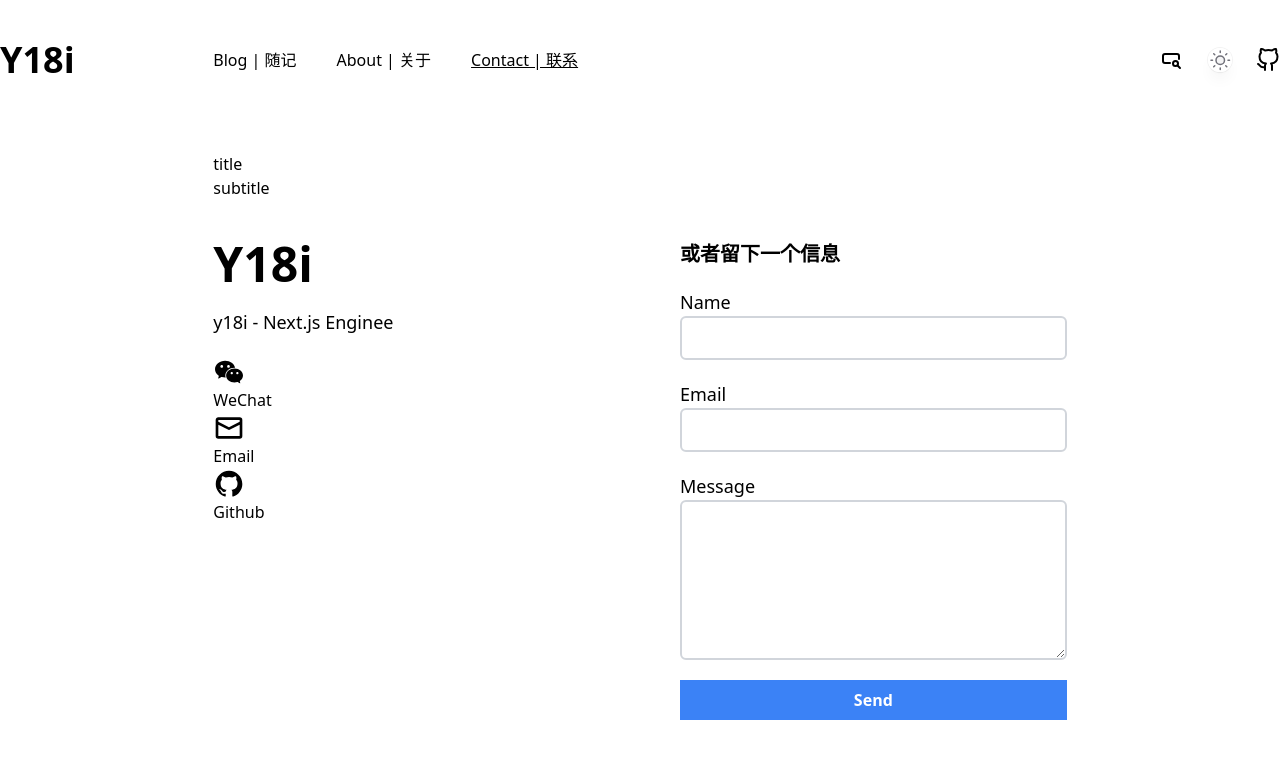
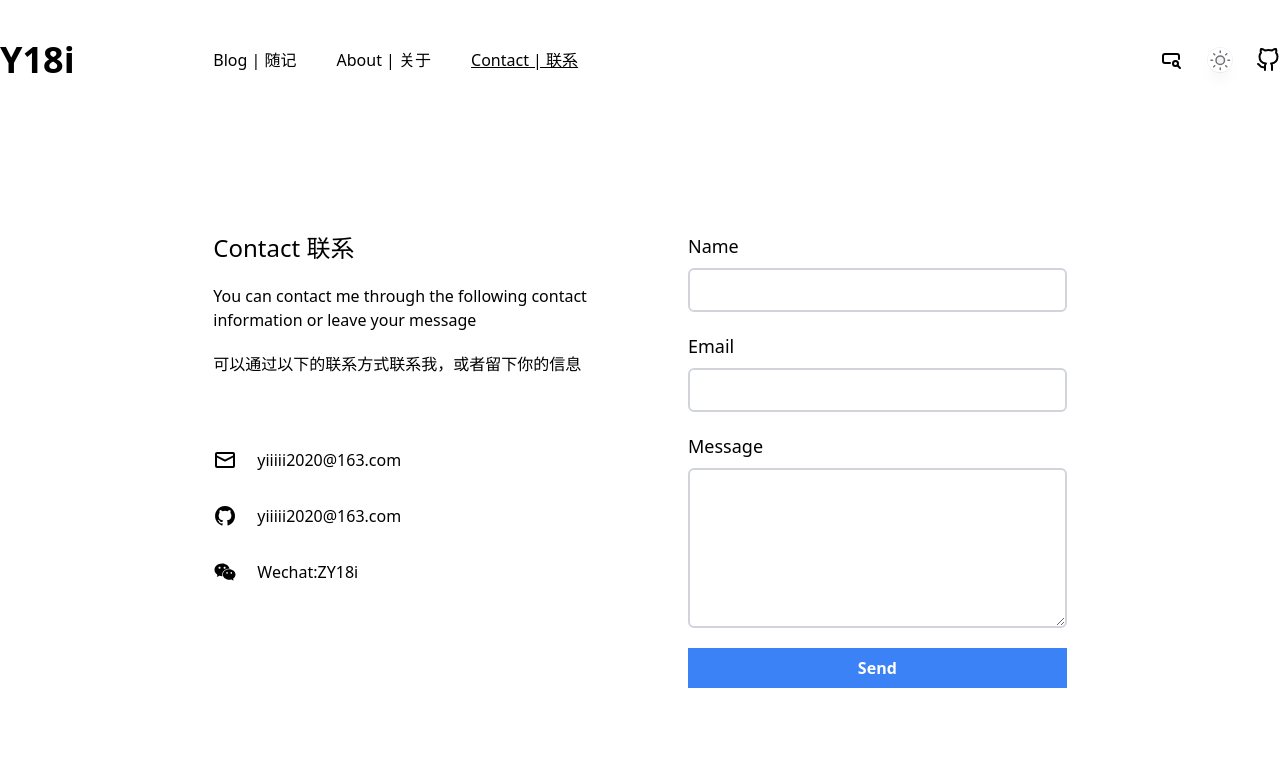
Before and after one commit to yiiiiiiiiiiiiiiiiii/yi-blog, a Next.js app: page /contact in a window 1280 px wide. Shown: the top 758 px of the page. Built offline with nearby package versions, Linux system fonts and the light colour scheme.

Commit message:
fix: 修改联系页面样式

```diff
--- a/src/app/contact/page.tsx
+++ b/src/app/contact/page.tsx
@@ -4,30 +4,30 @@ import IconGithub from "@/components/SvgIcon/Github";
 
 export default function Page() {
   return (
-    <div>
+    <div className="flex flex-row justify-between items-start gap-24 mt-20">
+      <div className="mb-5 gap-y-8 w-full flex flex-col items-start">
         <div className="mb-10">
-        <div>title</div>
-        <div>subtitle</div>
+          <div className="text-2xl font-medium mb-5">Contact 联系</div>
+          <div className="mb-5">
+            You can contact me through the following contact information or
+            leave your message
           </div>
-      <div className="flex flex-row justify-between items-start gap-20">
-        <div className="w-full flex flex-col items-start">
-          <div className="text-5xl font-bold mb-5">Y18i</div>
-          <div className="text-lg mb-5">y18i - Next.js Enginee</div>
-          <div className="mb-5">
-            <div>
-              <IconWechat className="w-8 h-8" />
-              WeChat
+          <div className="">可以通过以下的联系方式联系我，或者留下你的信息</div>
         </div>
-            <div>
-              <IconEmail className="w-8 h-8" /> <div>Email</div>
+        <div className="flex justify-center items-center gap-x-5">
+          <IconEmail className="w-6 h-6" />
+          <div className="font-medium">yiiiii2020@163.com</div>
         </div>
-            <div>
-              <IconGithub className="w-8 h-8" /> <div>Github</div>
+        <div className="flex justify-center items-center gap-x-5">
+          <IconGithub className="w-6 h-6" />
+          <div className="font-medium">yiiiii2020@163.com</div>
         </div>
+        <div className="flex justify-center items-center gap-x-5">
+          <IconWechat className="w-6 h-6" />
+          <div className="font-medium">Wechat:ZY18i</div>
         </div>
       </div>
       <div className="w-full flex flex-col items-start  ">
-          <div className="text-xl font-bold mb-5">或者留下一个信息</div>
         <form
           className="w-full max-w-lg"
           name="contact"
@@ -37,7 +37,7 @@ export default function Page() {
         >
           <input type="hidden" name="bot-field" />
           <div className="flex flex-col mb-5">
-              <label className="text-lg" htmlFor="name">
+            <label className="text-lg font-medium mb-2" htmlFor="name">
               Name
             </label>
             <input
@@ -49,7 +49,7 @@ export default function Page() {
             />
           </div>
           <div className="flex flex-col mb-5">
-              <label className="text-lg" htmlFor="email">
+            <label className="text-lg font-medium  mb-2" htmlFor="email">
               Email
             </label>
             <input
@@ -61,7 +61,7 @@ export default function Page() {
             />
           </div>
           <div className="flex flex-col mb-5">
-              <label className="text-lg" htmlFor="message">
+            <label className="text-lg font-medium  mb-2" htmlFor="message">
               Message
             </label>
             <textarea
@@ -80,6 +80,5 @@ export default function Page() {
         </form>
       </div>
     </div>
-    </div>
   );
 }
```
Lines whose indentation alone changed are shown as unchanged.
